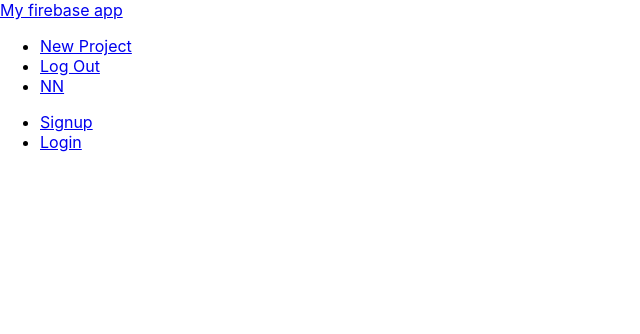
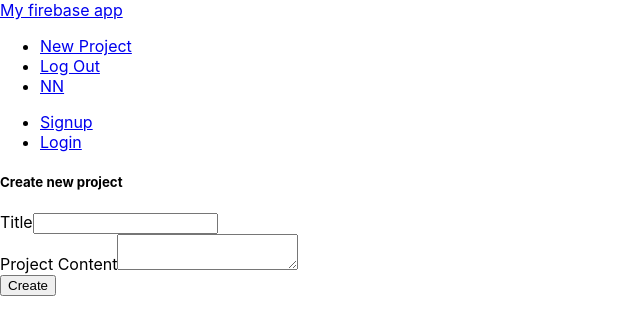
Before and after one commit to sergiupop/react-redux-firebase, a React (Create React App) app in the folder firebaseapp/: page /create in a window 1280 px wide. Shown: the top 334 px of the page, without its empty margins (0-640 px from the left). Built offline with nearby package versions, Linux system fonts and the light colour scheme; the HTML template or start-up script is replaced by a standard one.

Commit message:
Add create project component

```diff
--- a/firebaseapp/src/App.js
+++ b/firebaseapp/src/App.js
@@ -5,6 +5,7 @@
 import ProjectDetails from './components/projects/ProjectDetails';
 import SignIn from './components/auth/SignIn';
 import SignUp from './components/auth/SignUp';
+import CreateProject from './components/projects/CreateProject';
 
 function App() {
   return (
@@ -16,6 +17,7 @@
           <Route path='/project/:id' component={ProjectDetails}/>
           <Route path='/signin' component={SignIn}/>
           <Route path='/signup' component={SignUp}/>
+          <Route path='/create' component={CreateProject}/>
         </Switch>
       </div>
     </BrowserRouter>
--- a/firebaseapp/src/components/projects/CreateProject.js
+++ b/firebaseapp/src/components/projects/CreateProject.js
@@ -0,0 +1,42 @@
+import React, { Component } from 'react';
+
+class CreateProject extends Component {
+    state = {
+        title: '',
+        content: ''
+    };
+
+    handleChange = (e) => {
+        this.setState({
+            [e.target.id]: e.target.value
+        });
+    }
+
+    handleSubmit = (e) => {
+        e.preventDefault();
+        console.log(this.state);
+    }
+
+    render() {
+        return (
+            <div className="container">
+                <form onSubmit={this.handleSubmit} className="white">
+                    <h5 className="grey-text text-darken-3">Create new project</h5>
+                    <div className="input-field">
+                        <label htmlFor="title">Title</label>
+                        <input type="text" id="title" onChange={this.handleChange}/>
+                    </div>
+                    <div className="input-field">
+                        <label htmlFor="content">Project Content</label>
+                        <textarea id="content" className="materialize-textarea" onChange={this.handleChange}/>
+                    </div>
+                    <div className="input-field">
+                        <button className="btn pink lighten-1 z-depth-0">Create</button>
+                    </div>
+                </form>
+            </div>
+        )
+    }
+}
+
+export default CreateProject;
```
